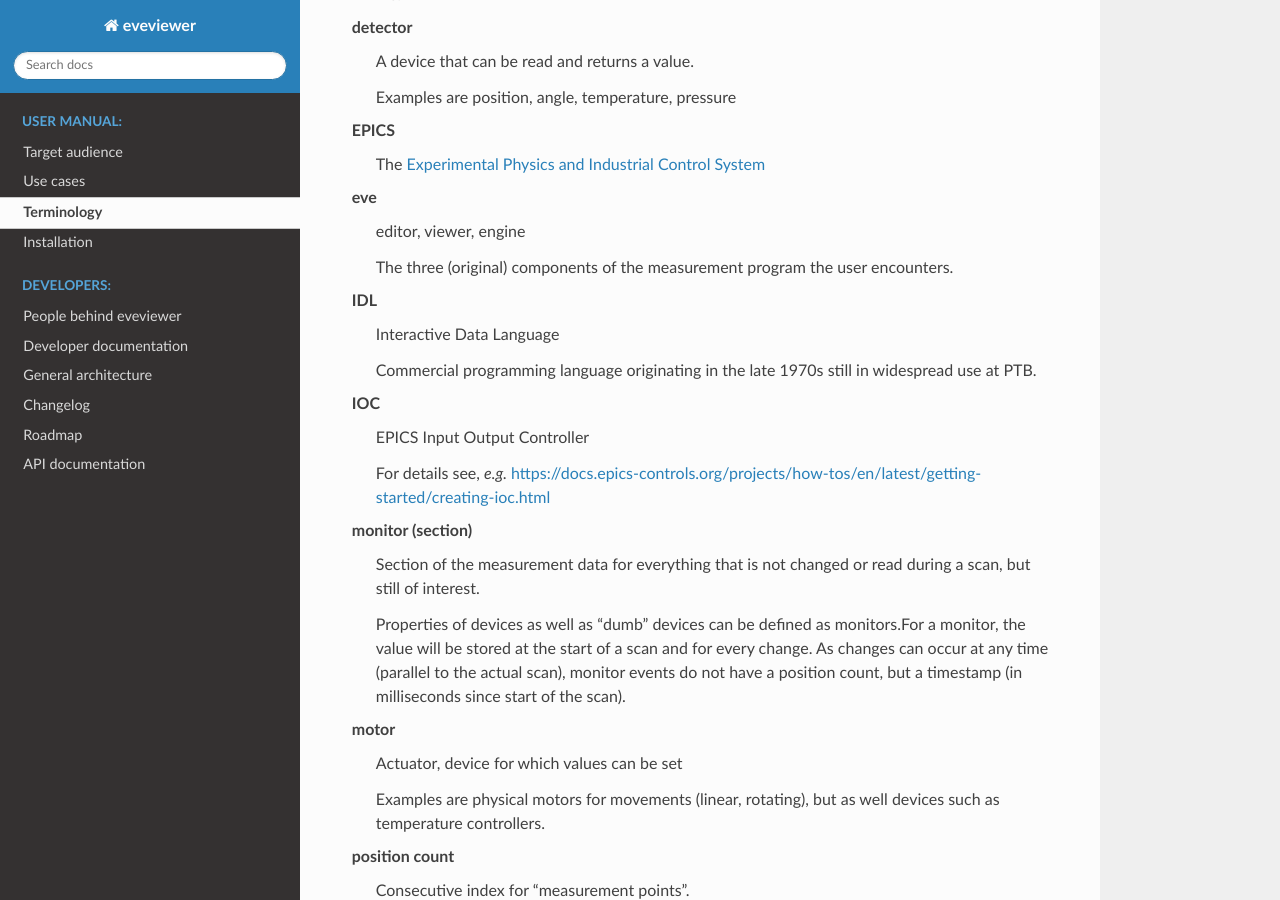
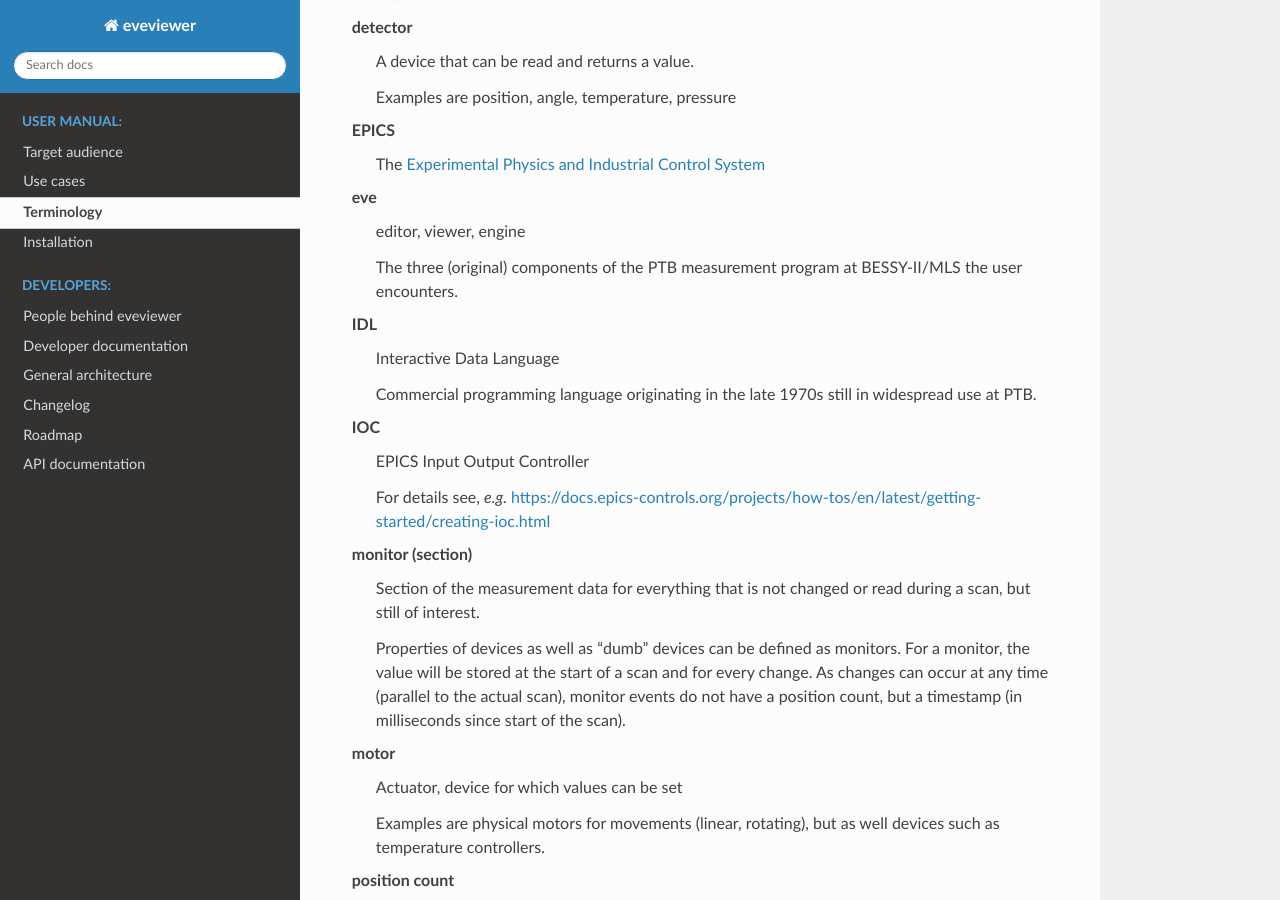
Before and after one commit to tillbiskup/evedataviewer, a Sphinx documentation site: the page built from docs/terminology.rst, in a window 1280 px wide and 900 px high, scrolled down 812 px. Built offline with Sphinx 7.4.7 and the Read the Docs theme 2.0.0, drawn with Linux system fonts in a browser that asks for light colours.

Commit message:
Update glossary with terms

```diff
--- a/docs/terminology.rst
+++ b/docs/terminology.rst
@@ -39,7 +39,7 @@ EPICS
 eve
     editor, viewer, engine
 
-    The three (original) components of the measurement program the user encounters.
+    The three (original) components of the PTB measurement program at BESSY-II/MLS the user encounters.
 
 
 IDL
@@ -55,7 +55,7 @@ IOC
 monitor (section)
     Section of the measurement data for everything that is not changed or read during a scan, but still of interest.
 
-    Properties of devices as well as "dumb" devices can be defined as monitors.For a monitor, the value will be stored at the start of a scan and for every change. As changes can occur at any time (parallel to the actual scan), monitor events do not have a position count, but a timestamp (in milliseconds since start of the scan).
+    Properties of devices as well as "dumb" devices can be defined as monitors. For a monitor, the value will be stored at the start of a scan and for every change. As changes can occur at any time (parallel to the actual scan), monitor events do not have a position count, but a timestamp (in milliseconds since start of the scan).
 
 motor
     Actuator, device for which values can be set
```
